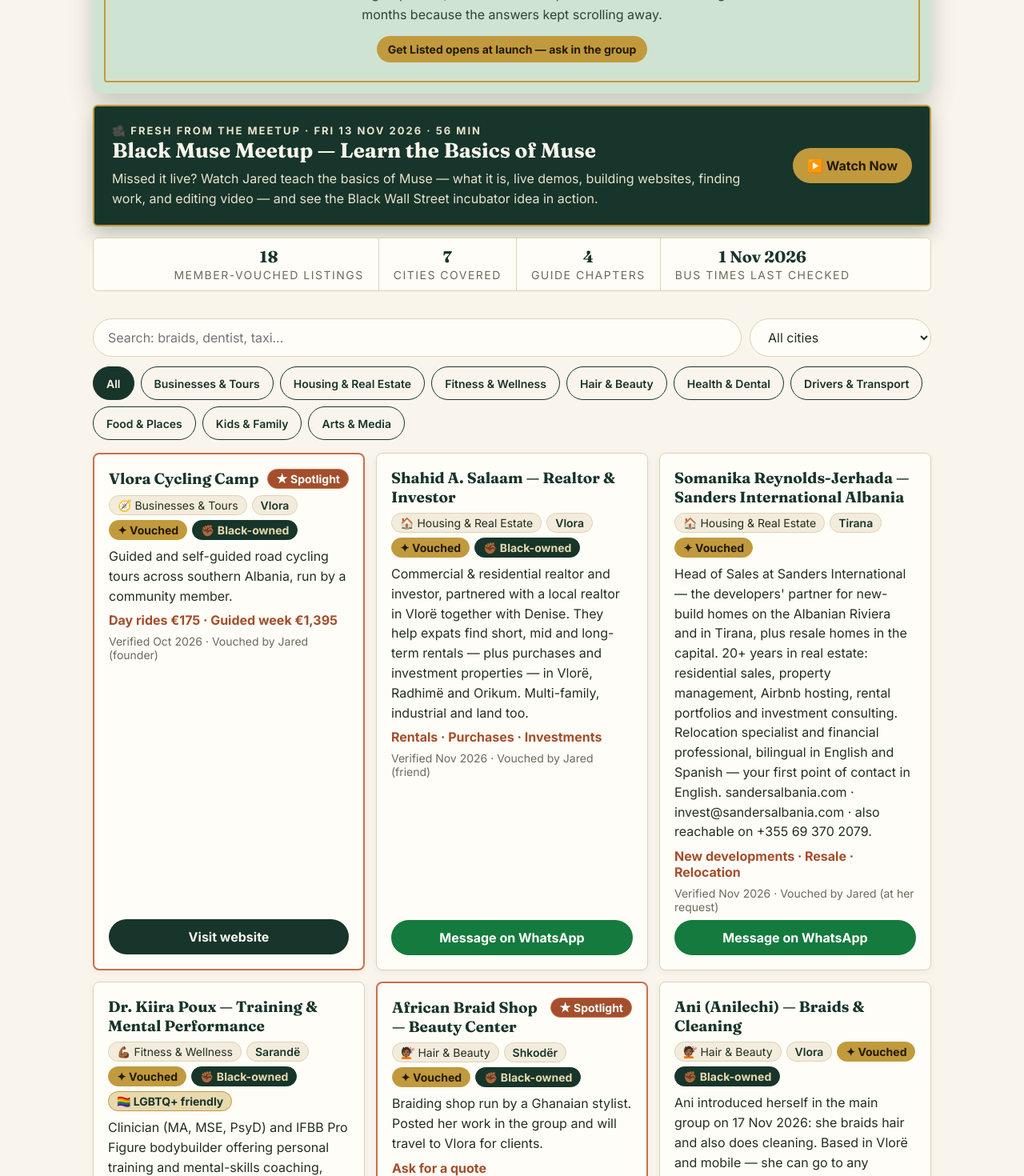
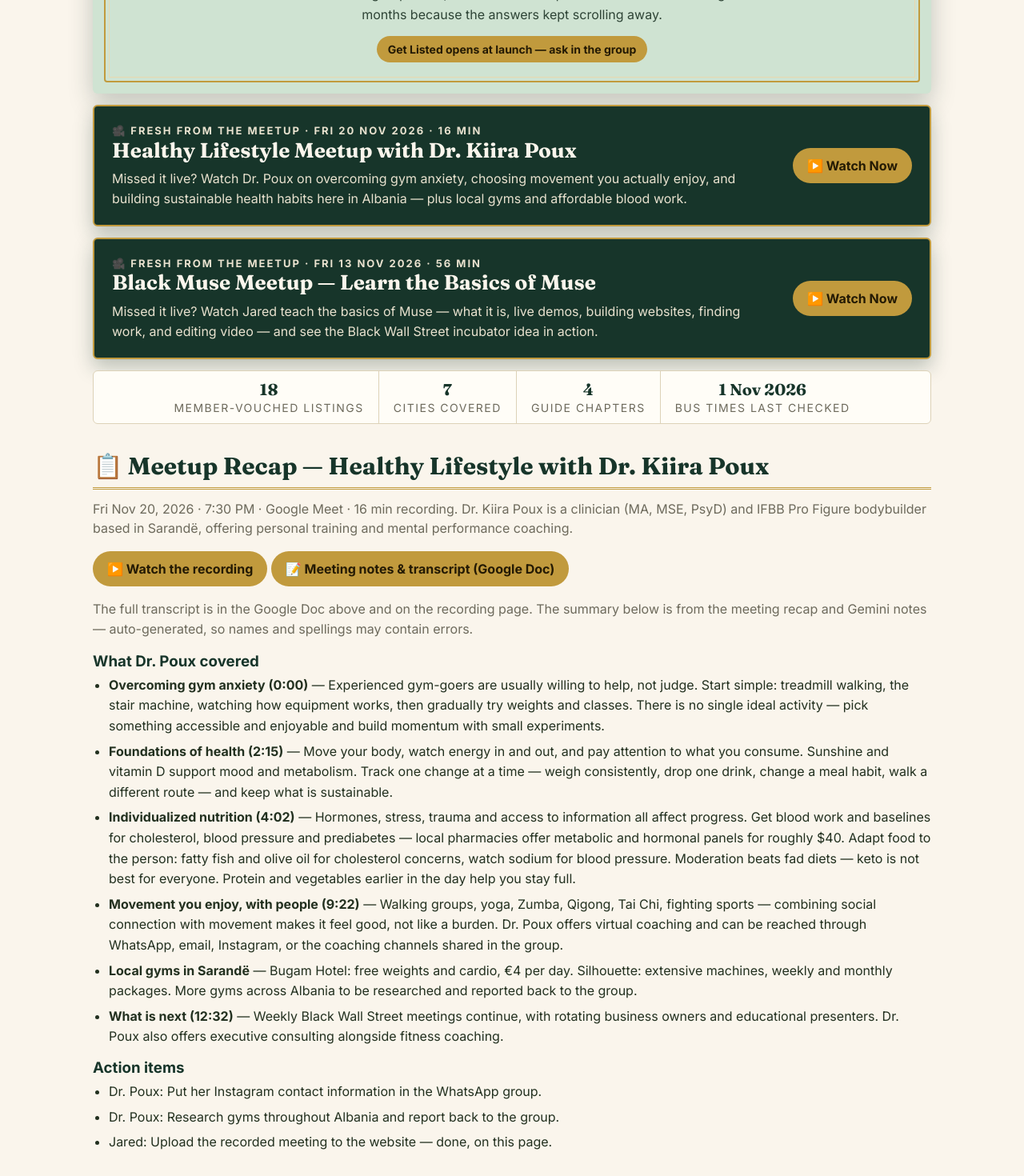
Before and after one commit to jaredfontaine2002/black-in-albania, a React (Vite) app: page / in a window 1280 px wide. Shown: the part 400-1870 px from the top of the page at 80% size. Built offline with nearby package versions, Linux system fonts and the light colour scheme.

Commit message:
Add Dr. Kiira Poux Healthy Lifestyle Meetup: Watch Now banner + recap with Loom recording and Gemini notes/transcript links

```diff
--- a/src/App.jsx
+++ b/src/App.jsx
@@ -85,6 +85,26 @@ export default function App() {
         </div>
       </header>
 
+      <section className="watch-banner" aria-label="Watch the Healthy Lifestyle Meetup with Dr. Kiira Poux recording">
+        <div className="watch-copy">
+          <p className="watch-kicker">🎥 Fresh from the meetup · Fri 20 Nov 2026 · 16 min</p>
+          <h2>Healthy Lifestyle Meetup with Dr. Kiira Poux</h2>
+          <p>
+            Missed it live? Watch Dr. Poux on overcoming gym anxiety, choosing
+            movement you actually enjoy, and building sustainable health habits
+            here in Albania — plus local gyms and affordable blood work.
+          </p>
+        </div>
+        <a
+          className="btn btn-watch"
+          href="https://www.loom.com/share/5609dfee45f842fea26a98488698193f"
+          target="_blank"
+          rel="noreferrer"
+        >
+          ▶️ Watch Now
+        </a>
+      </section>
+
       <section className="watch-banner" aria-label="Watch the Black Muse Meetup recording">
         <div className="watch-copy">
           <p className="watch-kicker">🎥 Fresh from the meetup · Fri 13 Nov 2026 · 56 min</p>
@@ -113,6 +133,42 @@ export default function App() {
       </div>
 
       <main>
+        <section className="panel" id="poux-recap">
+          <h2>📋 Meetup Recap — Healthy Lifestyle with Dr. Kiira Poux</h2>
+          <p className="lede-sm">
+            Fri Nov 20, 2026 · 7:30 PM · Google Meet · 16 min recording.
+            Dr. Kiira Poux is a clinician (MA, MSE, PsyD) and IFBB Pro Figure
+            bodybuilder based in Sarandë, offering personal training and mental
+            performance coaching.
+          </p>
+          <p>
+            <a className="btn btn-gold" href="https://www.loom.com/share/5609dfee45f842fea26a98488698193f" target="_blank" rel="noreferrer">▶️ Watch the recording</a>{' '}
+            <a className="btn btn-gold" href="https://docs.google.com/document/d/1ALhaaEThMZUJUfue3B7Bnp3y_rU0xpg0NPblWiHOCRE/edit?usp=meet_tnfm_email" target="_blank" rel="noreferrer">📝 Meeting notes &amp; transcript (Google Doc)</a>
+          </p>
+          <p className="lede-sm">
+            The full transcript is in the Google Doc above and on the recording
+            page. The summary below is from the meeting recap and Gemini notes —
+            auto-generated, so names and spellings may contain errors.
+          </p>
+
+          <h3 className="guide-h">What Dr. Poux covered</h3>
+          <ul className="guide-list">
+            <li><strong>Overcoming gym anxiety (0:00)</strong> — Experienced gym-goers are usually willing to help, not judge. Start simple: treadmill walking, the stair machine, watching how equipment works, then gradually try weights and classes. There is no single ideal activity — pick something accessible and enjoyable and build momentum with small experiments.</li>
+            <li><strong>Foundations of health (2:15)</strong> — Move your body, watch energy in and out, and pay attention to what you consume. Sunshine and vitamin D support mood and metabolism. Track one change at a time — weigh consistently, drop one drink, change a meal habit, walk a different route — and keep what is sustainable.</li>
+            <li><strong>Individualized nutrition (4:02)</strong> — Hormones, stress, trauma and access to information all affect progress. Get blood work and baselines for cholesterol, blood pressure and prediabetes — local pharmacies offer metabolic and hormonal panels for roughly $40. Adapt food to the person: fatty fish and olive oil for cholesterol concerns, watch sodium for blood pressure. Moderation beats fad diets — keto is not best for everyone. Protein and vegetables earlier in the day help you stay full.</li>
+            <li><strong>Movement you enjoy, with people (9:22)</strong> — Walking groups, yoga, Zumba, Qigong, Tai Chi, fighting sports — combining social connection with movement makes it feel good, not like a burden. Dr. Poux offers virtual coaching and can be reached through WhatsApp, email, Instagram, or the coaching channels shared in the group.</li>
+            <li><strong>Local gyms in Sarandë</strong> — Bugam Hotel: free weights and cardio, €4 per day. Silhouette: extensive machines, weekly and monthly packages. More gyms across Albania to be researched and reported back to the group.</li>
+            <li><strong>What is next (12:32)</strong> — Weekly Black Wall Street meetings continue, with rotating business owners and educational presenters. Dr. Poux also offers executive consulting alongside fitness coaching.</li>
+          </ul>
+
+          <h3 className="guide-h">Action items</h3>
+          <ul className="guide-list">
+            <li>Dr. Poux: Put her Instagram contact information in the WhatsApp group.</li>
+            <li>Dr. Poux: Research gyms throughout Albania and report back to the group.</li>
+            <li>Jared: Upload the recorded meeting to the website — done, on this page.</li>
+          </ul>
+        </section>
+
         <section className="panel">
           <div className="controls">
             <input
```
